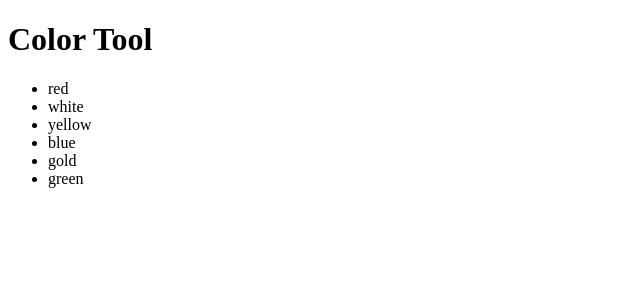
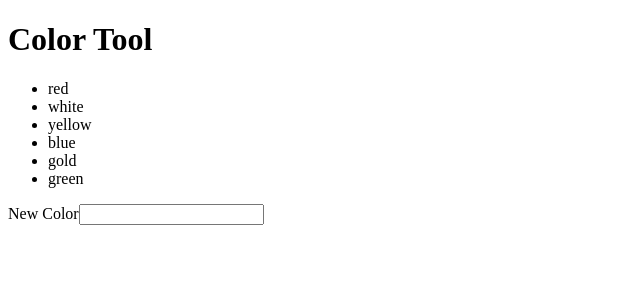
Before and after one commit to training4developers/react_redux_05222017, a React app: page / in a window 1280 px wide. Shown: the top 300 px of the page, without its empty margins (0-640 px from the left). Built offline with nearby package versions, Linux system fonts and the light colour scheme.

Commit message:
added code demos

```diff
--- a/src/index.html
+++ b/src/index.html
@@ -12,5 +12,4 @@
     <body>
         <main></main>
     </body>
-
 </html>
--- a/src/ts/app.tsx
+++ b/src/ts/app.tsx
@@ -3,10 +3,11 @@ import * as ReactDOM from 'react-dom';
 
 import 'bootstrap-loader';
 
+import { Color } from './models/color';
 import { ColorTool } from './components/color-tool';
 
 interface MyAppProps {
-    colors: string[];
+    colors: Color[];
 }
 
 class MyApp extends React.Component<MyAppProps, {}> {
@@ -19,7 +20,13 @@ class MyApp extends React.Component<MyAppProps, {}> {
 
 
 const colorList = [
-    'red', 'white', 'yellow', 'blue', 'gold', 'green',
+    { id: 1, name: 'red' },
+    { id: 2, name: 'white' },
+    { id: 3, name: 'yellow' },
+    { id: 4, name: 'blue' },
+    { id: 5, name: 'gold' },
+    { id: 6, name: 'green' },
 ];
 
 ReactDOM.render(<MyApp colors={colorList} />, document.querySelector('main'));
+// ReactDOM.render(<CarTool cars={carList} />, document.querySelector('main'));
--- a/src/ts/components/color-tool.tsx
+++ b/src/ts/components/color-tool.tsx
@@ -1,10 +1,28 @@
 import * as React from 'react';
 
+import { Color } from '../models/color';
+import { FormControlEvent } from '../models/form-control-event';
+import { FormState } from '../models/form-state';
+
 interface ColorToolProps {
-    colors: string[];
+    colors: Color[];
 }
 
-export class ColorTool extends React.Component<ColorToolProps, {}> {
+interface ColorToolState extends FormState {
+    newColor?: string;
+}
+
+export class ColorTool extends React.Component<ColorToolProps, ColorToolState> {
+
+    constructor(props: ColorToolProps) {
+        super(props);
+
+        this.state = {
+            newColor: '',
+        };
+
+        // this.onChange = this.onChange.bind(this);
+    }
 
     public render() {
 
@@ -12,7 +30,20 @@ export class ColorTool extends React.Component<ColorToolProps, {}> {
             <header>
                 <h1>Color Tool</h1>
             </header>
-            <ul>{this.props.colors.map( (color) => <li>{color}</li> )}</ul>
+            <ul>{this.props.colors.map( (color) => <li>{color.name}</li> )}</ul>
+            <form>
+                <div>
+                    <label htmlFor="new-color-input">New Color</label>
+                    <input type="text" id="new-color-input" name="newColor"
+                        value={this.state.newColor} onChange={this.onChange} />
+                </div>
+            </form>
         </div>;
     }
+
+    private onChange = (e: FormControlEvent) => {
+        this.setState({
+            [ e.target.name ]: e.target.value,
+        });
+    }
 }
--- /dev/null
+++ b/src/ts/models/color.ts
@@ -0,0 +1,4 @@
+export interface Color {
+    id: number;
+    name: string;
+}
--- /dev/null
+++ b/src/ts/models/form-control-event.ts
@@ -0,0 +1,6 @@
+export interface FormControlEvent {
+    target: HTMLInputElement | HTMLTextAreaElement | HTMLSelectElement;
+}
+
+// export declare type FormControlElement = HTMLInputElement | HTMLTextAreaElement | HTMLSelectElement;
+// export declare type FormControlEvent = React.ChangeEvent<FormControlElement>;
--- /dev/null
+++ b/src/ts/models/form-state.ts
@@ -0,0 +1,3 @@
+export interface FormState {
+    [ x: string ]: any;
+}
```
Also changed, not shown: src/ts/models/car.ts (added, +7 -0 lines).
